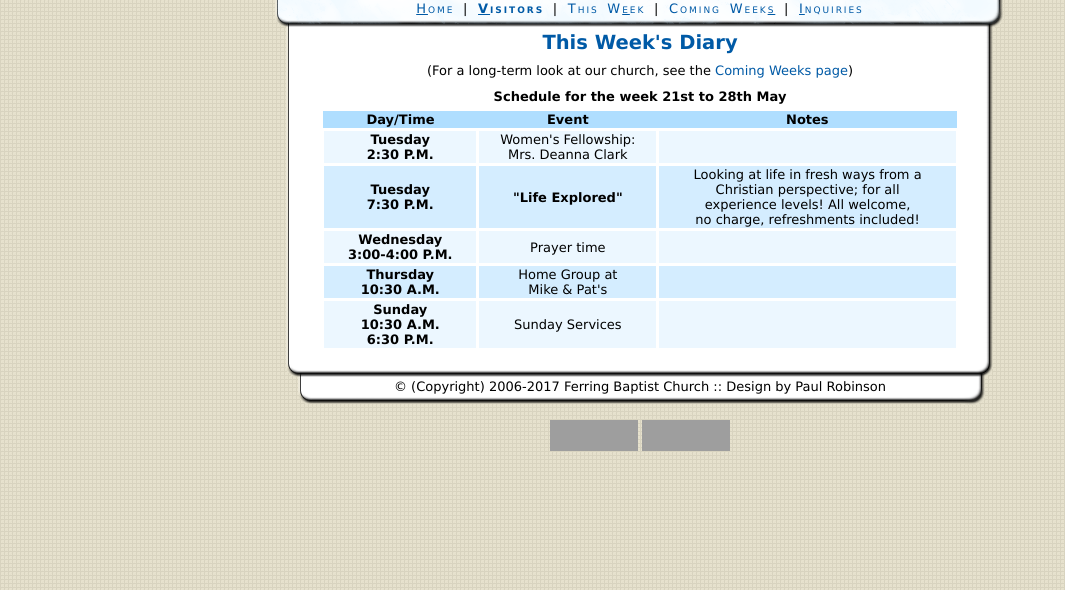
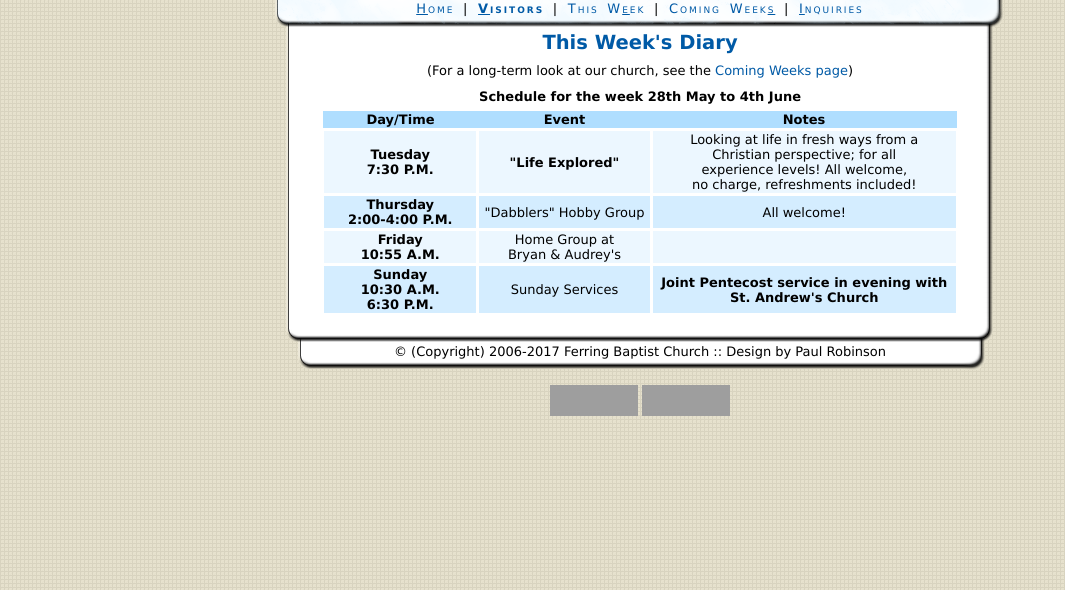
Before and after one commit to paulrr88/church, a PHP site: page /church/diary.php in a window 1280 px wide. Shown: the part 133-723 px from the top of the page, without its empty margins (0-1065 px from the left). Run offline with PHP 8.4, Linux system fonts and the light colour scheme; grey boxes are pictures that could not be loaded.

Commit message:
Weekly update

```diff
--- a/diary.php
+++ b/diary.php
@@ -6,7 +6,7 @@
 
 				<p class="centre">(For a long-term look at our church, see the <a href="upcoming.php">Coming Weeks page</a>)</p>
 
-				<p class="centre"><strong>Schedule for the week 21st to 28th May</strong></p>
+				<p class="centre"><strong>Schedule for the week 28th May to 4th June</strong></p>
 
 				<table class="styled" summary="Schedule for events in the coming week(s)">
 					<thead>
@@ -17,12 +17,7 @@
 						</tr>
 					</thead>
 					<tbody>
-						<tr class="odd">
-							<th scope="row">Tuesday<br />2:30 P.M.</th>
-							<td>Women's Fellowship:<br />Mrs. Deanna Clark</td>
-							<td></td>
-						</tr>
-						<tr><!--temporary-->
+						<tr class="odd"><!--temporary-->
 							<th scope="row">Tuesday<br />7:30 P.M.</th>
 							<td><strong>"Life Explored"</strong></td>
 							<td>Looking at life in fresh ways from a<br />
@@ -30,20 +25,20 @@
                                 experience levels! All welcome,<br />
                                 no charge, refreshments included!</td>
 						</tr>
+						<tr>
+							<th scope="row">Thursday<br />2:00-4:00 P.M.</th>
+							<td>"Dabblers" Hobby Group</td>
+							<td>All welcome!</td>
+						</tr>
 						<tr class="odd">
-							<th scope="row">Wednesday<br />3:00-4:00 P.M.</th>
-							<td>Prayer time</td>
+							<th scope="row">Friday<br />10:55 A.M.</th>
+							<td>Home Group at<br />Bryan &amp; Audrey's</td>
 							<td></td>
 						</tr>
 						<tr>
-							<th scope="row">Thursday<br /> 10:30 A.M.</th>
-							<td>Home Group at<br />Mike &amp; Pat's</td>
-							<td></td>
-						</tr>
-						<tr class="odd">
 							<th scope="row">Sunday<br />10:30 A.M.<br />6:30 P.M.</th>
 							<td>Sunday Services</td>
-							<td></td>
+							<td><strong>Joint Pentecost service in evening with<br />St. Andrew's Church</strong></td>
 						</tr>
 					</tbody>
 				</table>
--- a/index.php
+++ b/index.php
@@ -26,7 +26,7 @@
 				<div class="nbox_top"><h1>Holiday Club 2016 photos!</h1></div>
 
 				<div class="nbox_content">
-					<p>The Holiday Club page now has the <a href="holidayclub.php">photos from this year's Holiday Club</a>, Rocky's Plaice!</p>
+					<p>The Holiday Club page now has the <a href="holidayclub.php">photos from last year's Holiday Club</a>, Rocky's Plaice!</p>
 				</div>
 
 				<div class="nbox_bottom"></div>
```
Also changed, not shown: images/newssheetfront.jpg.
